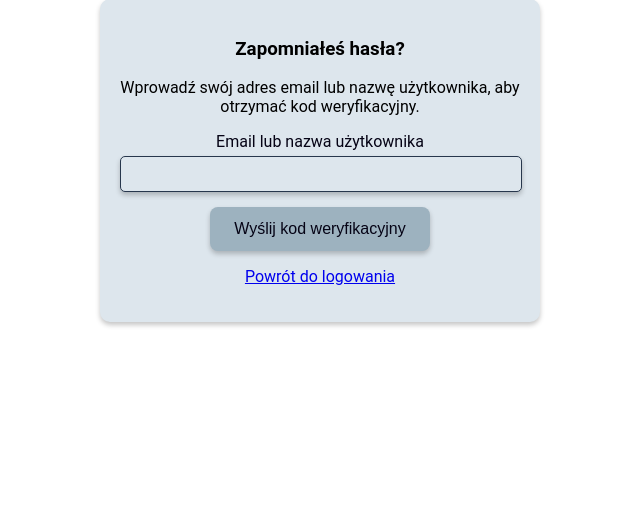
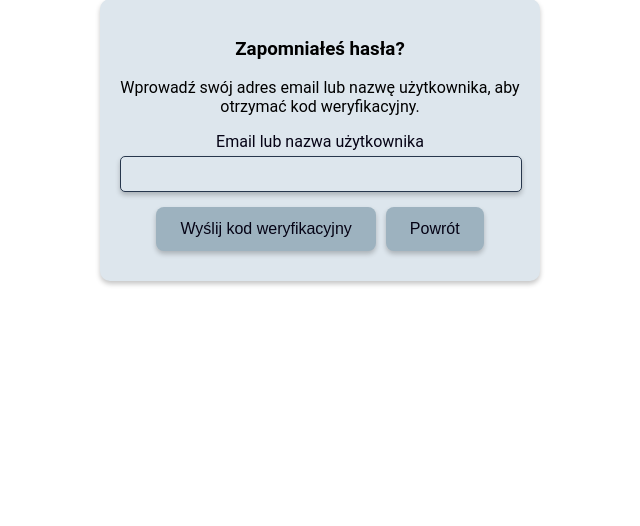
Before and after one commit to AdasRakieta/Site_proj, a Flask app: page /forgot_password in a window 1280 px wide. Shown: the part 149-675 px from the top of the page, without its empty margins (320-960 px from the left). Run offline with Flask 3, Linux system fonts and the light colour scheme; some libraries are stand-ins or nearby versions.

Commit message:
poprawa ułożenia przycisków w formularzach resetowania hasła

```diff
--- a/templates/forgot_password.html
+++ b/templates/forgot_password.html
@@ -15,12 +15,11 @@
                     <label for="email_or_username">Email lub nazwa użytkownika</label>
                     <input type="text" id="email_or_username" name="email_or_username" required>
                 </div>
-                <button type="submit">Wyślij kod weryfikacyjny</button>
+                <div class="form-buttons" style="align-items: center; justify-content: center;">
+                    <button type="submit">Wyślij kod weryfikacyjny</button>
+                    <button type="button" data-redirect="{{ url_for('login') }}">Powrót</button>
+                </div>
             </form>
-
-            <div class="register-form">
-                <p><a href="{{ url_for('login') }}">Powrót do logowania</a></p>
-            </div>
         </div>
 
         <div id="step2" class="login-form" style="display: none;">
@@ -45,12 +44,11 @@
                     <input type="password" id="confirm_password" name="confirm_password"
                            minlength="6" required>
                 </div>
-                <button type="submit">Zresetuj hasło</button>
+                <div class="form-buttons" style="justify-content: center;">
+                    <button type="submit">Zresetuj hasło</button>
+                    <button type="button" data-redirect="{{ url_for('login') }}">Powrót do logowania</button>
+                </div>
             </form>
-
-            <div class="register-form">
-                <p><a href="{{ url_for('login') }}">Powrót do logowania</a></p>
-            </div>
         </div>
     </div>
 {% endblock %}
@@ -69,6 +67,16 @@
                 window.showNotification(message, category);
             });
         }
+
+        // Obsługa przycisków przekierowujących
+        document.querySelectorAll('button[data-redirect]').forEach(button => {
+            button.addEventListener('click', () => {
+                const target = button.getAttribute('data-redirect');
+                if (target) {
+                    window.location.href = target;
+                }
+            });
+        });
 
         // Obsługa pierwszego kroku - wysłanie kodu
         const forgotPasswordForm = document.getElementById('forgot-password-form');
```
